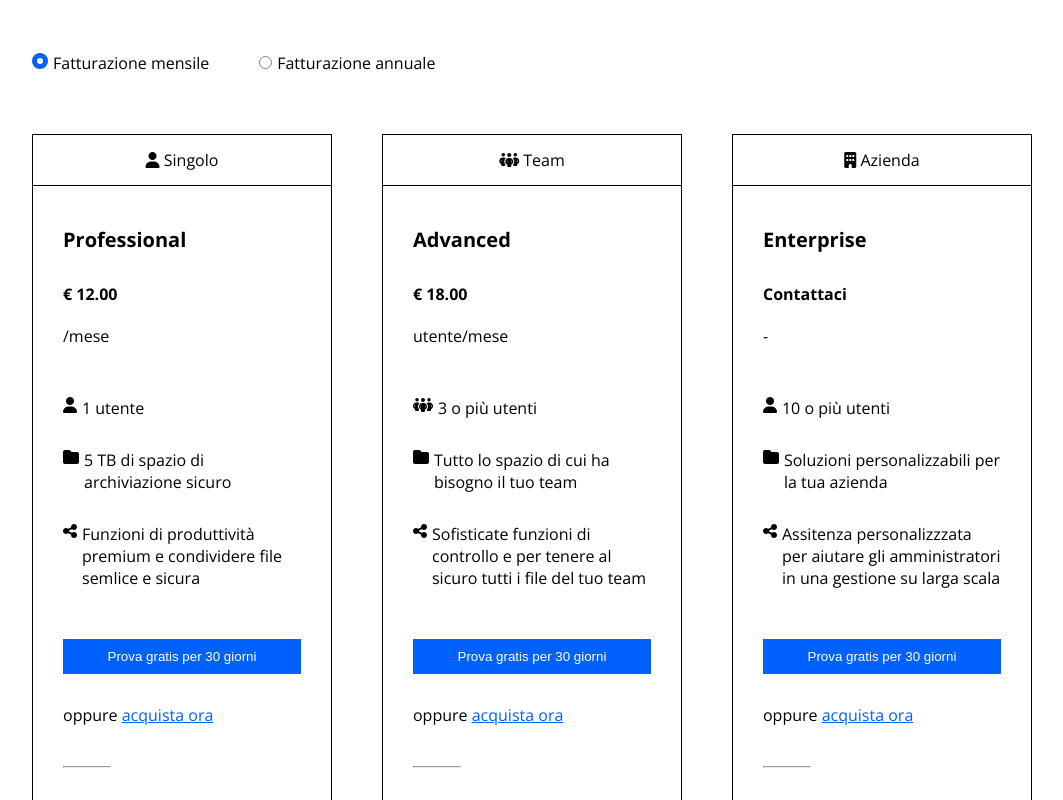
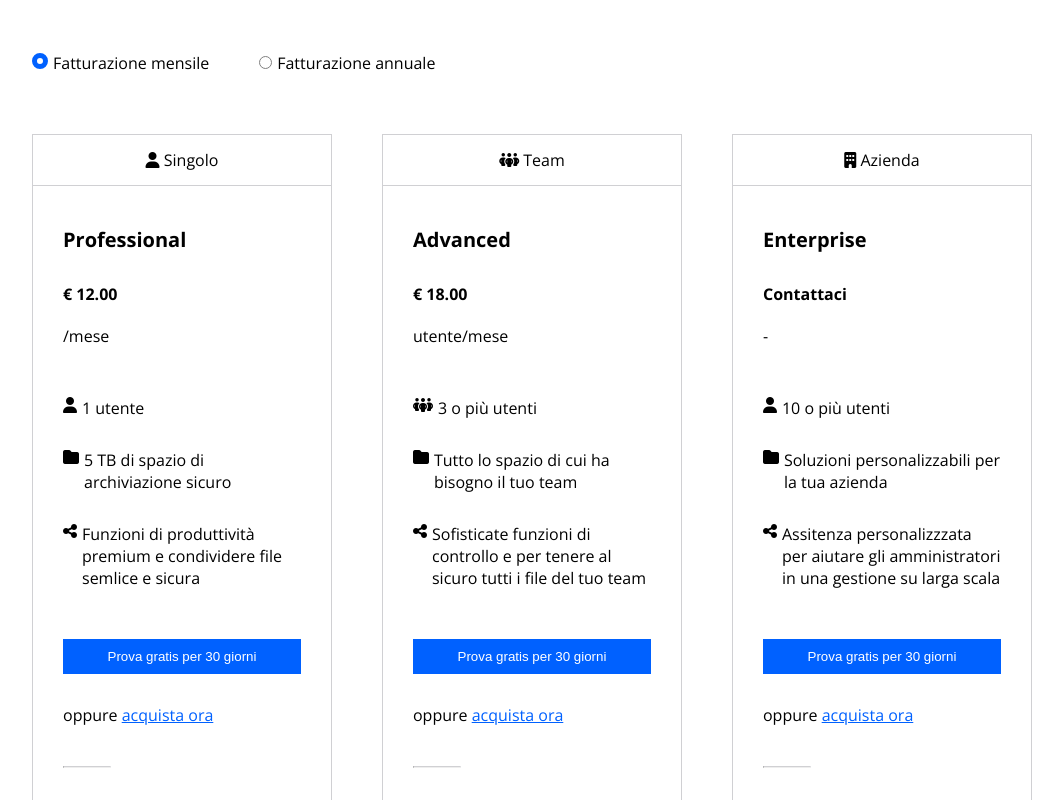
Before and after one commit to Luigi-Iorio/htmlcss-dropbox, a plain HTML site: page index.html in a window 1280 px wide. Shown: the part 1020-1820 px from the top of the page, without its empty margins (108-1171 px from the left). Drawn offline with nearby package versions, Linux system fonts and the light colour scheme.

Commit message:
style: stilizzazione border button hr

```diff
--- a/css/style.css
+++ b/css/style.css
@@ -72,6 +72,10 @@ button {
   color: white;
 }
 
+button:hover {
+  filter: brightness(1.4);
+}
+
 .second {
   border: 1px solid black;
   background-color: white;
@@ -127,7 +131,6 @@ nav ul li:hover {
 
 nav ul:last-child li:last-child:hover {
   border: none;
-  filter: brightness(1.4);
 }
 
 nav ul li.logo:hover {
@@ -201,13 +204,13 @@ section.uno {
   width: calc((100% - 100px) / 3);
   display: flex;
   flex-direction: column;
-  border: 1px solid black;
+  border: 1px solid #d0d0d3;
 }
 
 .col h4 {
   font-weight: normal;
   text-align: center;
-  border-bottom: 1px solid black;
+  border-bottom: 1px solid #d0d0d3;
   padding: 14px 0;
 }
 
@@ -233,6 +236,10 @@ section.uno {
 
 hr {
   width: 20%;
+}
+
+hr.color {
+  border-top: 1px solid #d0d0d3;
 }
 
 .low {
--- a/index.html
+++ b/index.html
@@ -137,7 +137,7 @@
                 <p>oppure <a href="#">acquista ora</a></p>
               </div>
             </div>
-            <div class="divisore"><hr /></div>
+            <div class="divisore"><hr class="color" /></div>
             <div class="low">
               <h5>Punti Salienti del piano</h5>
               <div class="info">
@@ -184,7 +184,7 @@
                 <p>oppure <a href="#">acquista ora</a></p>
               </div>
             </div>
-            <div class="divisore"><hr /></div>
+            <div class="divisore"><hr class="color" /></div>
             <div class="low">
               <h5>Punti Salienti del piano</h5>
               <div class="info">
@@ -243,7 +243,7 @@
                 <p>oppure <a href="#">acquista ora</a></p>
               </div>
             </div>
-            <div class="divisore"><hr /></div>
+            <div class="divisore"><hr class="color" /></div>
             <div class="low">
               <h5>Punti Salienti del piano</h5>
               <div class="info">
@@ -472,7 +472,7 @@
         <div class="quadrato">
           <h2>Designit<sup>&#174;</sup></h2>
           <h5>a <span>wipro</span> company</h5>
-          <hr />
+          <hr class="color" />
           <p>
             "I membri del nostro team lavorano costantemente in Paesi, fusi
             orari e uffici diversi. Ora molte soluzioni sono compatibili con
```
